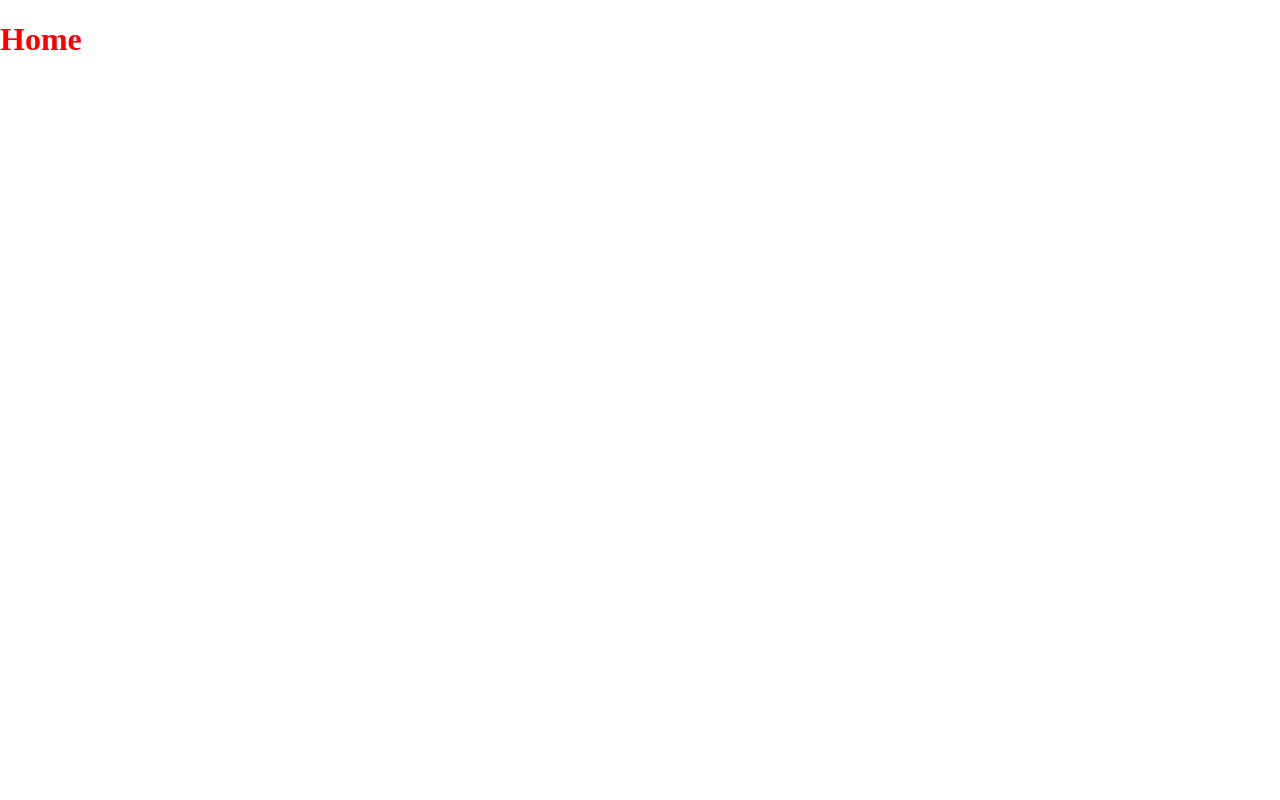
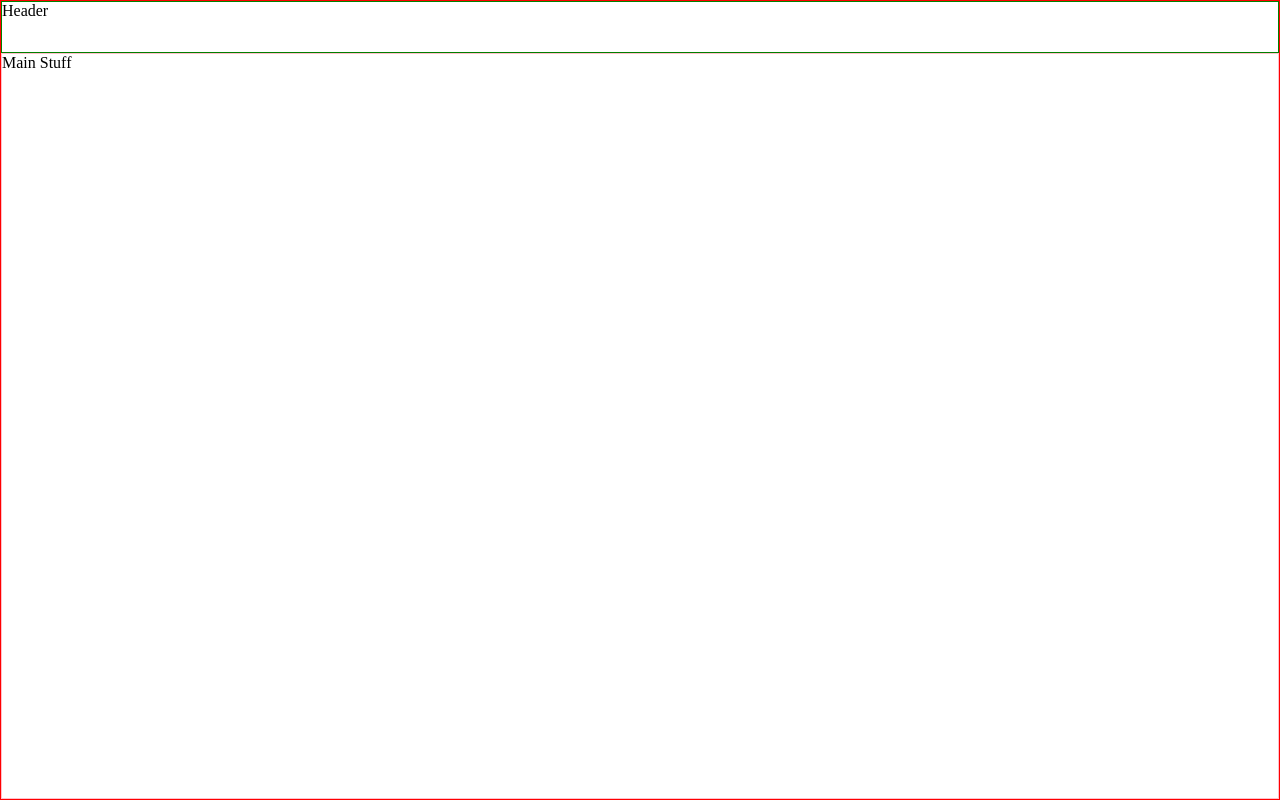
Before and after one commit to alexcarlton/bristol-to-toronto, a Next.js app: page / in a window 1280 px wide. Built offline with nearby package versions, Linux system fonts and the light colour scheme.

Commit message:
Adds basic Layout components

```diff
--- /dev/null
+++ b/lib/components/Layout/Layout.js
@@ -0,0 +1,19 @@
+import styled from "styled-components";
+import { LayoutHeader } from "./LayoutHeader";
+import { LayoutMain } from "./LayoutMain";
+
+const LayoutContainer = styled.section`
+  display: flex;
+  flex-direction: column;
+  flex: 1;
+  border: solid 1px red;
+`;
+
+function Layout({ children }) {
+  return <LayoutContainer>{children}</LayoutContainer>;
+}
+
+Layout.Header = LayoutHeader;
+Layout.Main = LayoutMain;
+
+export { Layout };
--- /dev/null
+++ b/lib/components/Layout/LayoutHeader.js
@@ -0,0 +1,13 @@
+import React from "react";
+import styled from "styled-components";
+
+const Header = styled.header`
+  height: 50px;
+  border: 1px solid green;
+`;
+
+function LayoutHeader({ children }) {
+  return <Header>{children}</Header>;
+}
+
+export { LayoutHeader };
--- /dev/null
+++ b/lib/components/Layout/LayoutMain.js
@@ -0,0 +1,14 @@
+import React from "react";
+import styled from "styled-components";
+
+const Main = styled.main`
+  border: solid 1px pink;
+  display: flex;
+  flex: 1;
+`;
+
+function LayoutMain({ children }) {
+  return <Main>{children}</Main>;
+}
+
+export { LayoutMain };
--- a/pages/index.js
+++ b/pages/index.js
@@ -1,9 +1,10 @@
-import styled from "styled-components";
-
-const Header = styled.h1`
-  color: ${(props) => props.theme.colors.red};
-`;
+import { Layout } from "../lib/components/Layout/Layout";
 
 export default function Home() {
-  return <Header>Home</Header>;
+  return (
+    <Layout>
+      <Layout.Header>Header</Layout.Header>
+      <Layout.Main>Main Stuff</Layout.Main>
+    </Layout>
+  );
 }
```
Also changed, not shown: 1 other file (tests, documents, lock files or other folders).
